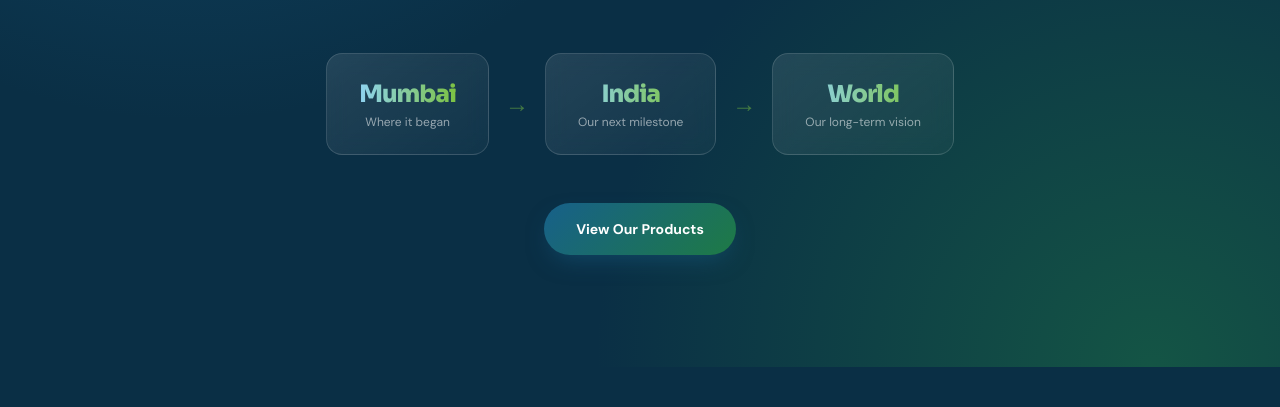
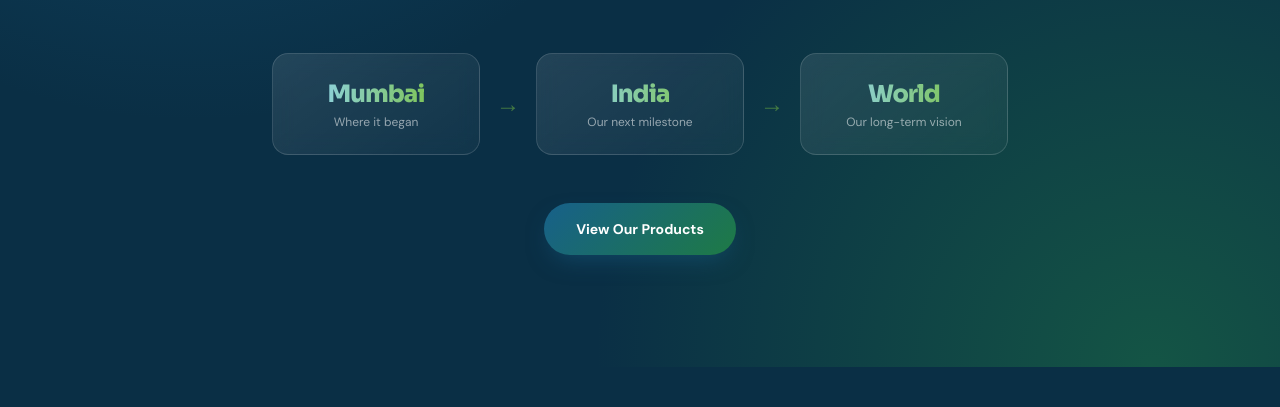
Before and after one commit to KashishSareen/TriCureHealthcare, a plain HTML site: page journey.html in a window 1280 px wide. Shown: the part 3356-3763 px from the top of the page. Drawn offline with nearby package versions, Linux system fonts and the light colour scheme.

Commit message:
changes in journey page

```diff
--- a/journey.html
+++ b/journey.html
@@ -237,18 +237,18 @@
           </div>
 
           <!-- Mumbai → India → World -->
-          <div class="mt-14 flex flex-wrap items-center justify-center gap-4 text-center" data-aos="fade-up">
-            <div class="glass rounded-2xl px-8 py-6">
+          <div class="mt-14 flex flex-col items-center gap-2 text-center sm:flex-row sm:flex-wrap sm:justify-center sm:gap-4" data-aos="fade-up">
+            <div class="glass rounded-2xl px-8 py-6 w-52">
               <p class="display grad-text-lt text-2xl font-extrabold">Mumbai</p>
               <p class="mt-1 text-xs text-white/55">Where it began</p>
             </div>
-            <div class="text-2xl text-lime/50">&rarr;</div>
-            <div class="glass rounded-2xl px-8 py-6">
+            <div class="text-2xl text-lime/50 rotate-90 sm:rotate-0">&rarr;</div>
+            <div class="glass rounded-2xl px-8 py-6 w-52">
               <p class="display grad-text-lt text-2xl font-extrabold">India</p>
               <p class="mt-1 text-xs text-white/55">Our next milestone</p>
             </div>
-            <div class="text-2xl text-lime/50">&rarr;</div>
-            <div class="glass rounded-2xl px-8 py-6">
+            <div class="text-2xl text-lime/50 rotate-90 sm:rotate-0">&rarr;</div>
+            <div class="glass rounded-2xl px-8 py-6 w-52">
               <p class="display grad-text-lt text-2xl font-extrabold">World</p>
               <p class="mt-1 text-xs text-white/55">Our long-term vision</p>
             </div>
```
